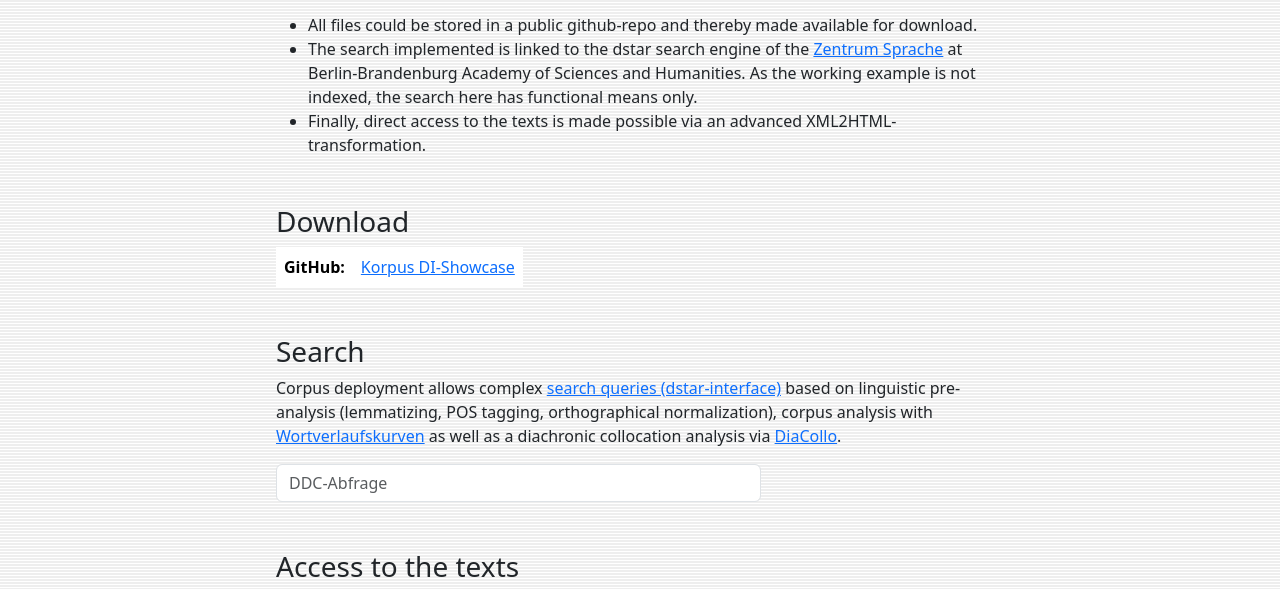
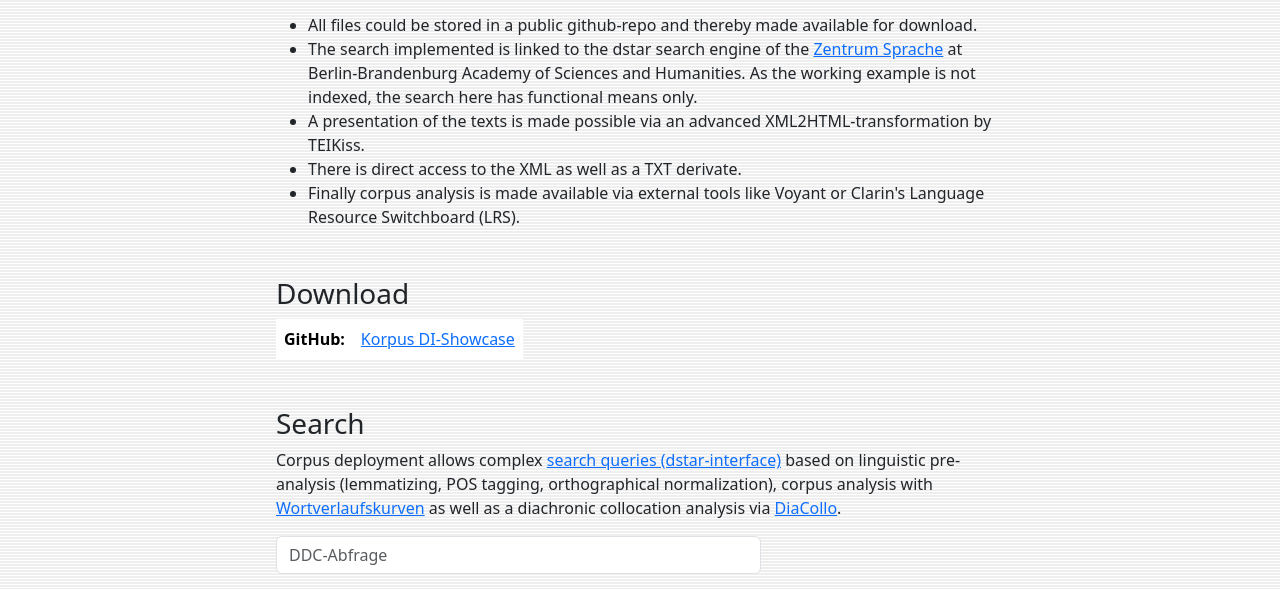
Before and after one commit to mhug/showcase, a plain HTML site: page docs/index.html in a window 1280 px wide. Shown: the part 139-728 px from the top of the page. Drawn offline with Linux system fonts and the light colour scheme; files whose address does not match are found by name.

Commit message:
update html

```diff
--- a/docs/index.html
+++ b/docs/index.html
@@ -41,8 +41,10 @@
 		     Sprache</a> at Berlin-Brandenburg Academy of
 	 Sciences and Humanities. As the working example is not
 	 indexed, the search here has functional means only.</li>
-<li>Finally, direct access to the texts is made possible via
-	     an advanced XML2HTML-transformation.</li>
+<li>A presentation of the texts is made possible via an advanced XML2HTML-transformation by TEIKiss.</li>
+<li>There is direct access to the XML as well as a TXT derivate.</li>
+<li>Finally corpus analysis is made available via external tools like
+    Voyant or Clarin's Language Resource Switchboard (LRS).</li>
 </ul>
 </div>
 <div class="col-lg-8 col-md-8 mx-auto p-3">
```
